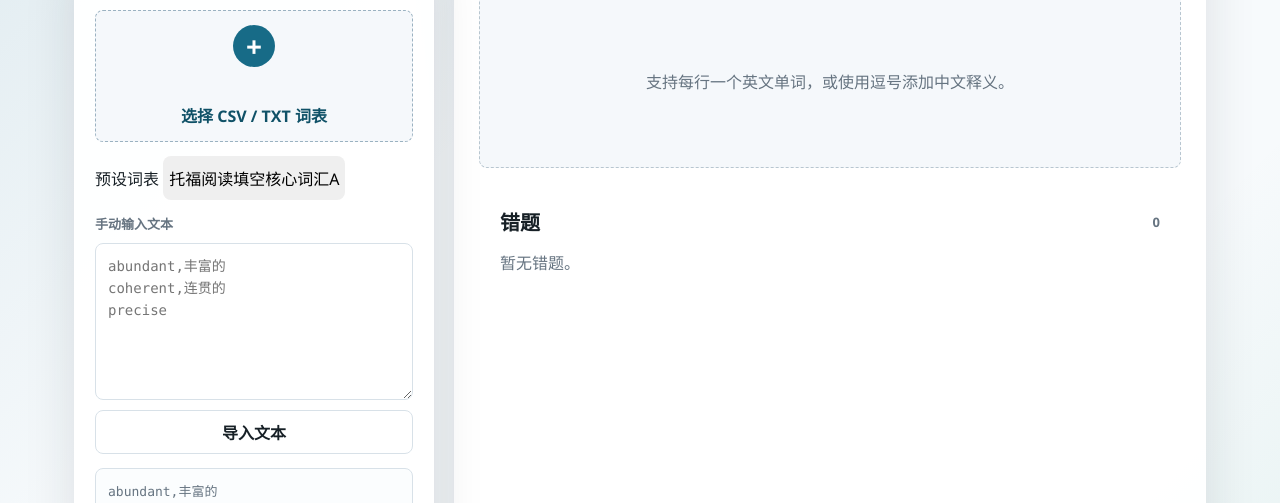
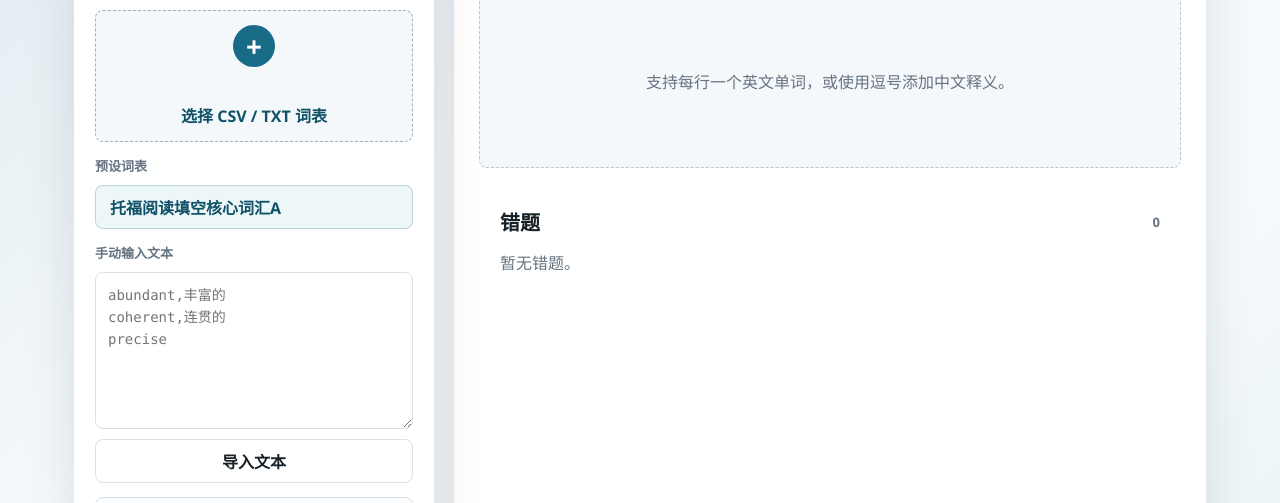
Before and after one commit to exwindows/my-project, a plain HTML site: page index.html in a window 1280 px wide. Shown: the part 297-800 px from the top of the page. Drawn offline with Linux system fonts and the light colour scheme.

Commit message:
Add TOEFL core preset word list A

```diff
--- a/styles.css
+++ b/styles.css
@@ -187,6 +187,32 @@ dd {
   color: white;
   font-size: 28px;
   line-height: 1;
+}
+
+.preset-library {
+  display: grid;
+  gap: 10px;
+}
+
+.preset-library > span {
+  color: var(--muted);
+  font-size: 13px;
+  font-weight: 900;
+}
+
+.preset-button {
+  width: 100%;
+  border: 1px solid rgba(23, 107, 135, 0.24);
+  background: #eef7f8;
+  color: var(--accent-dark);
+  padding: 0 14px;
+  font-weight: 900;
+  text-align: left;
+}
+
+.preset-button:hover {
+  border-color: var(--accent);
+  background: #e3f2f4;
 }
 
 .manual-import {
```
